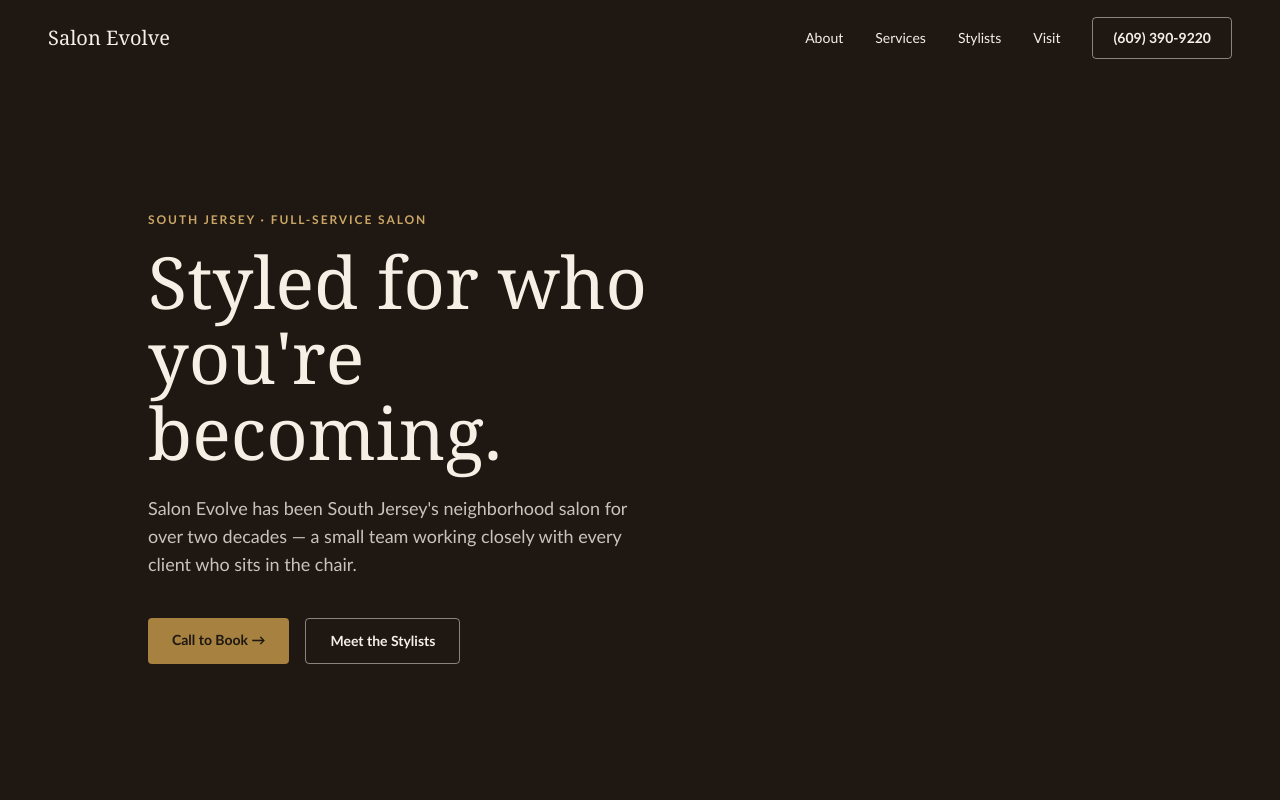
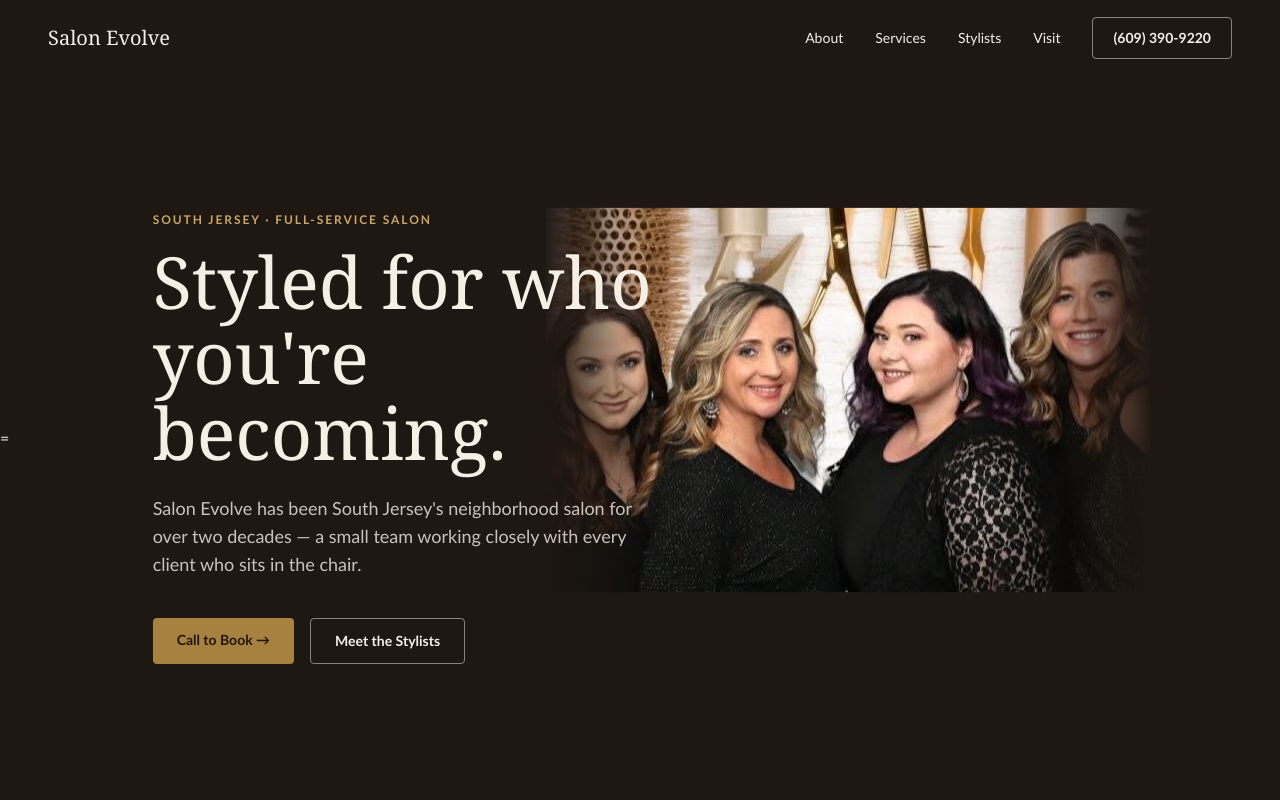
Before and after one commit to nick92461/salon-evolve, a Next.js app: page / in a window 1280 px wide. Shown: the top 800 px of the page. Built offline with nearby package versions, Linux system fonts and the light colour scheme.

Commit message:
add image to hero

```diff
--- a/src/components/Hero.tsx
+++ b/src/components/Hero.tsx
@@ -1,6 +1,8 @@
 "use client";
 
 import { motion } from "framer-motion";
+import Image from "next/image";
+import heroPhoto from "../../public/hero/group_hero.jpg";
 
 const PHONE_HREF = "tel:+16093909220";
 
@@ -10,7 +12,25 @@ export default function Hero() {
       id="top"
       className="relative flex min-h-screen items-center bg-ink pt-[76px] text-parchment"
     >
-			<div className="mx-auto w-full max-w-[1080px] px-6 sm:px-12">
+
+		<Image
+			src={heroPhoto}
+			alt=""
+			priority
+			className="absolute hidden md:block"
+			style={{
+			top: "50%",
+			right: "10%",
+			transform: "translateY(-50%)",
+			maskImage:
+				"linear-gradient(to right, transparent, black 18%, black 82%, transparent)",
+			WebkitMaskImage:
+				"linear-gradient(to right, transparent, black 18%, black 82%, transparent)",
+			}}
+		/>
+	  =
+
+      <div className="relative z-10 mx-auto w-full max-w-[1080px] px-6 sm:px-12">
         <motion.p
           initial={{ opacity: 0, y: 18 }}
           animate={{ opacity: 1, y: 0 }}
@@ -61,5 +81,5 @@ export default function Hero() {
         </motion.div>
       </div>
     </header>
-	)
+  );
 }
```
Also changed, not shown: public/hero/group_hero.jpg (added). Lines whose indentation alone changed are shown as unchanged.
